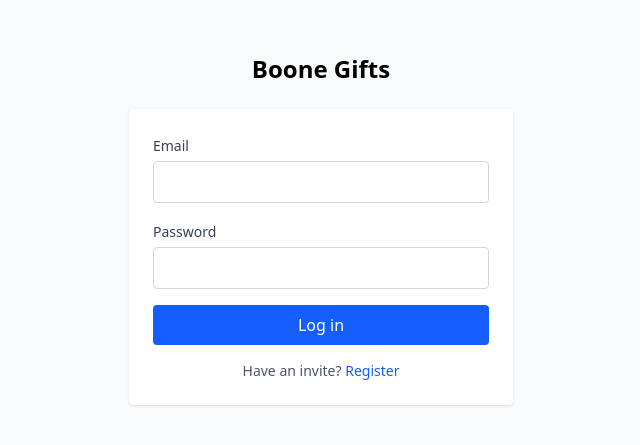
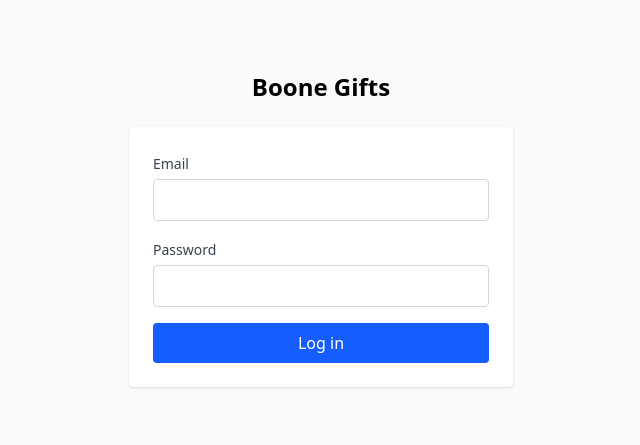
Before and after one commit to neuroticsasquat-ch/boone-gifts, a React (Vite) app in the folder frontend/: page /login in a window 1280 px wide. Shown: the part 171-616 px from the top of the page, without its empty margins (319-959 px from the left). Built offline with nearby package versions, Linux system fonts and the light colour scheme; no server answers.

Commit message:
remove register link from login page

```diff
--- a/frontend/src/pages/Login.tsx
+++ b/frontend/src/pages/Login.tsx
@@ -1,5 +1,5 @@
 import { useState, type FormEvent } from "react";
-import { useNavigate, useLocation, Link } from "react-router";
+import { useNavigate, useLocation } from "react-router";
 import { useAuth } from "../hooks/useAuth";
 import { useTitle } from "../hooks/useTitle";
 
@@ -56,12 +56,6 @@ export function Login() {
           >
             Log in
           </button>
-          <p className="text-sm text-center mt-4 text-gray-600">
-            Have an invite?{" "}
-            <Link to="/register" className="text-blue-600 hover:underline">
-              Register
-            </Link>
-          </p>
         </form>
       </div>
     </div>
```
